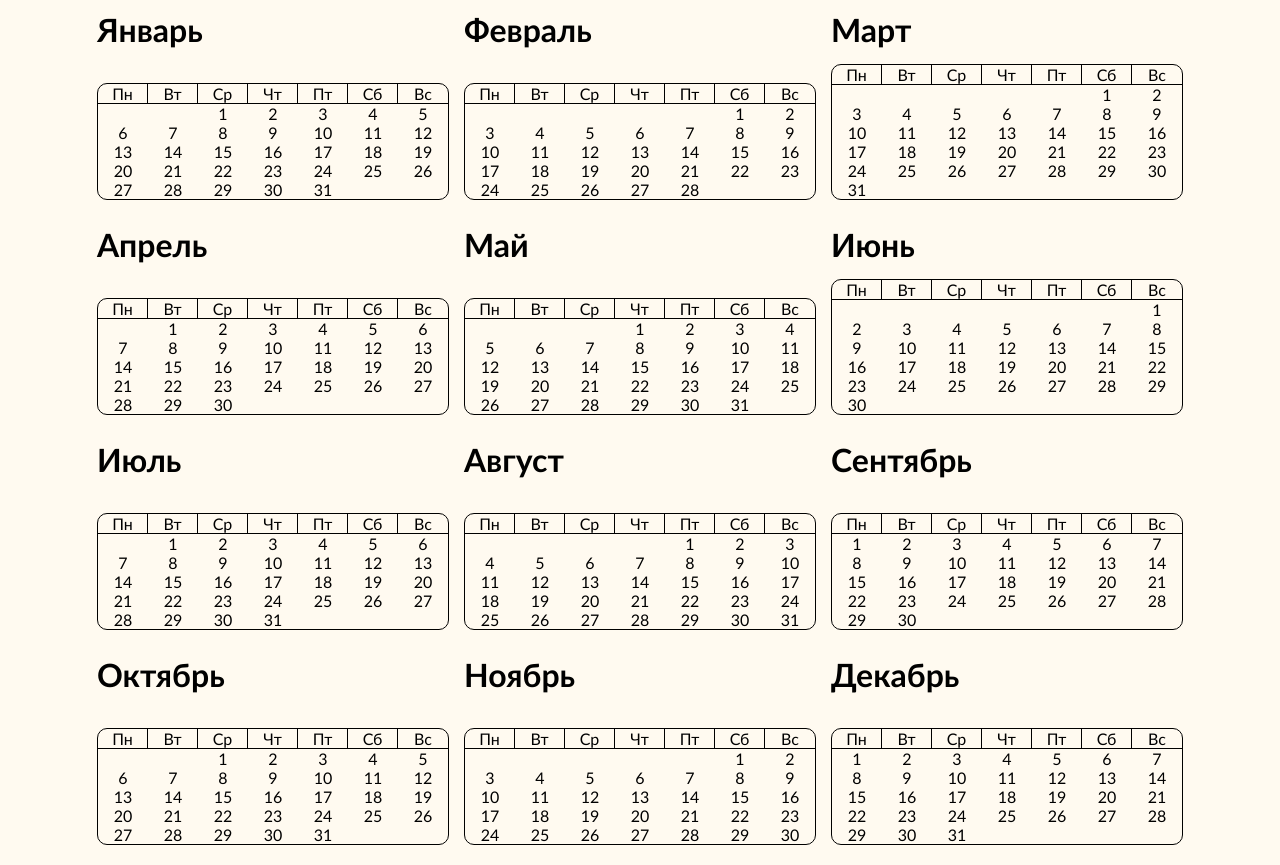
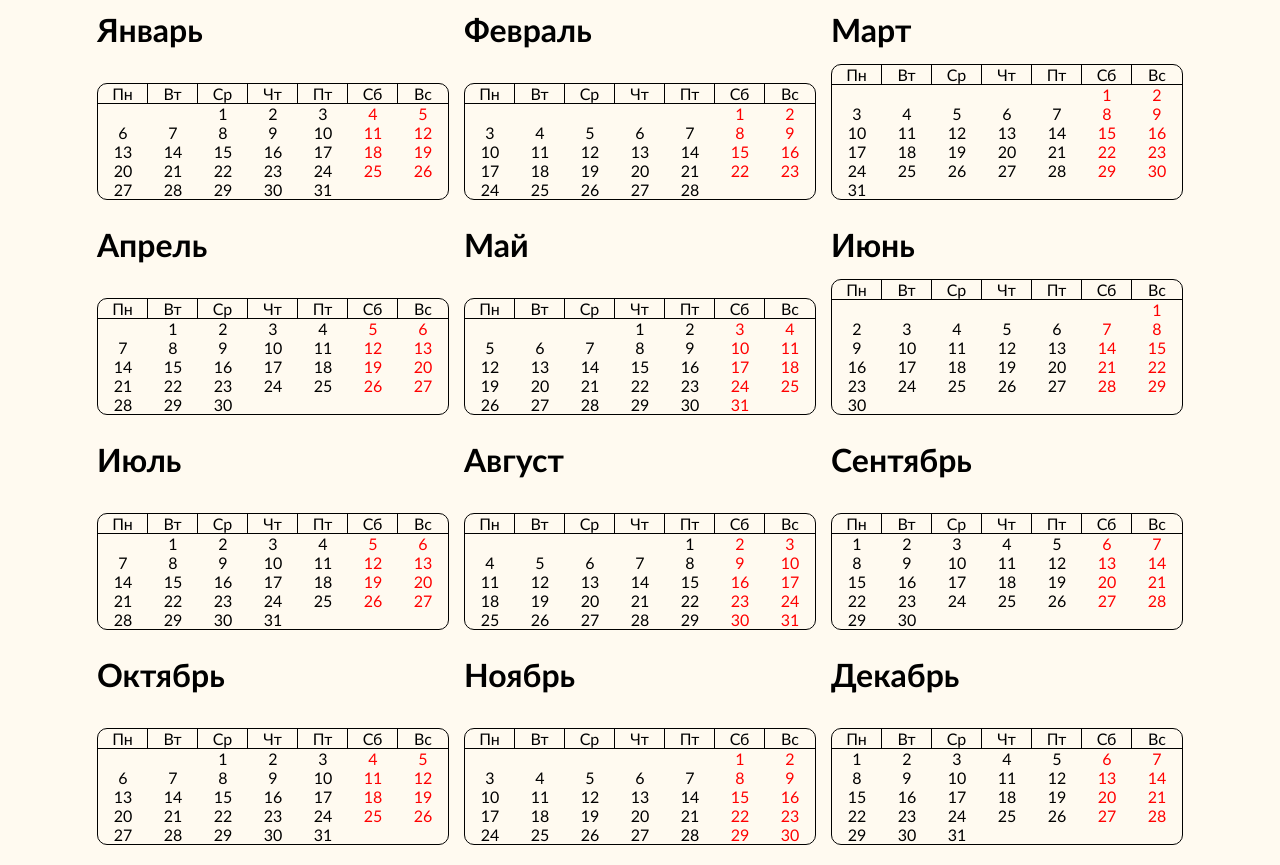
Before and after one commit to awefawytr/Calendar, a Vue app: page / in a window 1280 px wide. Built offline with nearby package versions, Linux system fonts and the light colour scheme.

Commit message:
Стилизовал числа выходных дней

```diff
--- a/src/components/DaysOfMonth.vue
+++ b/src/components/DaysOfMonth.vue
@@ -35,4 +35,8 @@ function giveId(){ // Функция присваивания id
     <span class="calendar-number__day" :idDay="giveId()">{{ number }}</span>
   </slot>
 </template>
-<style scoped></style>
+<style scoped>
+[idday^="6"], [idday^="7"]{
+  color: red;
+}
+</style>
```
